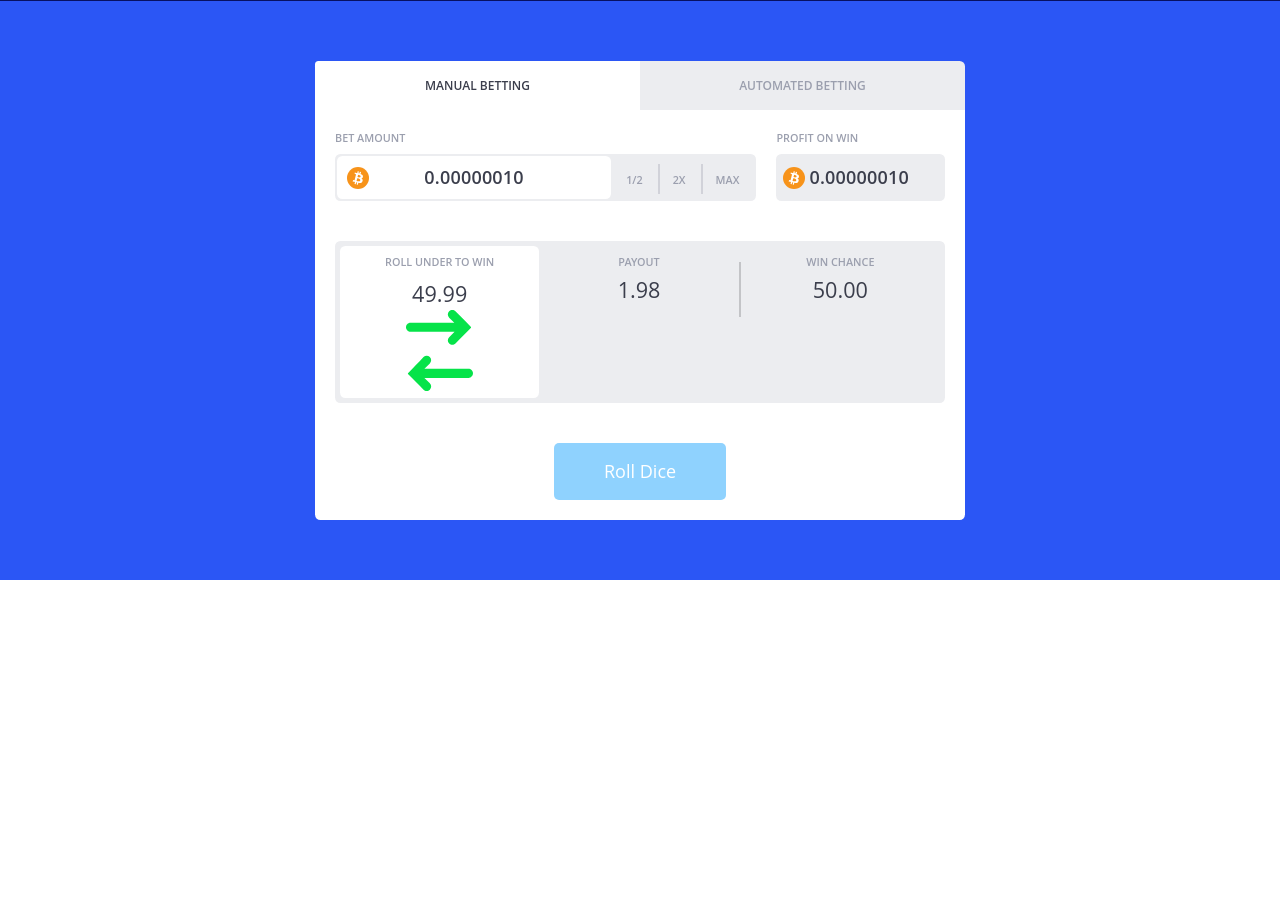
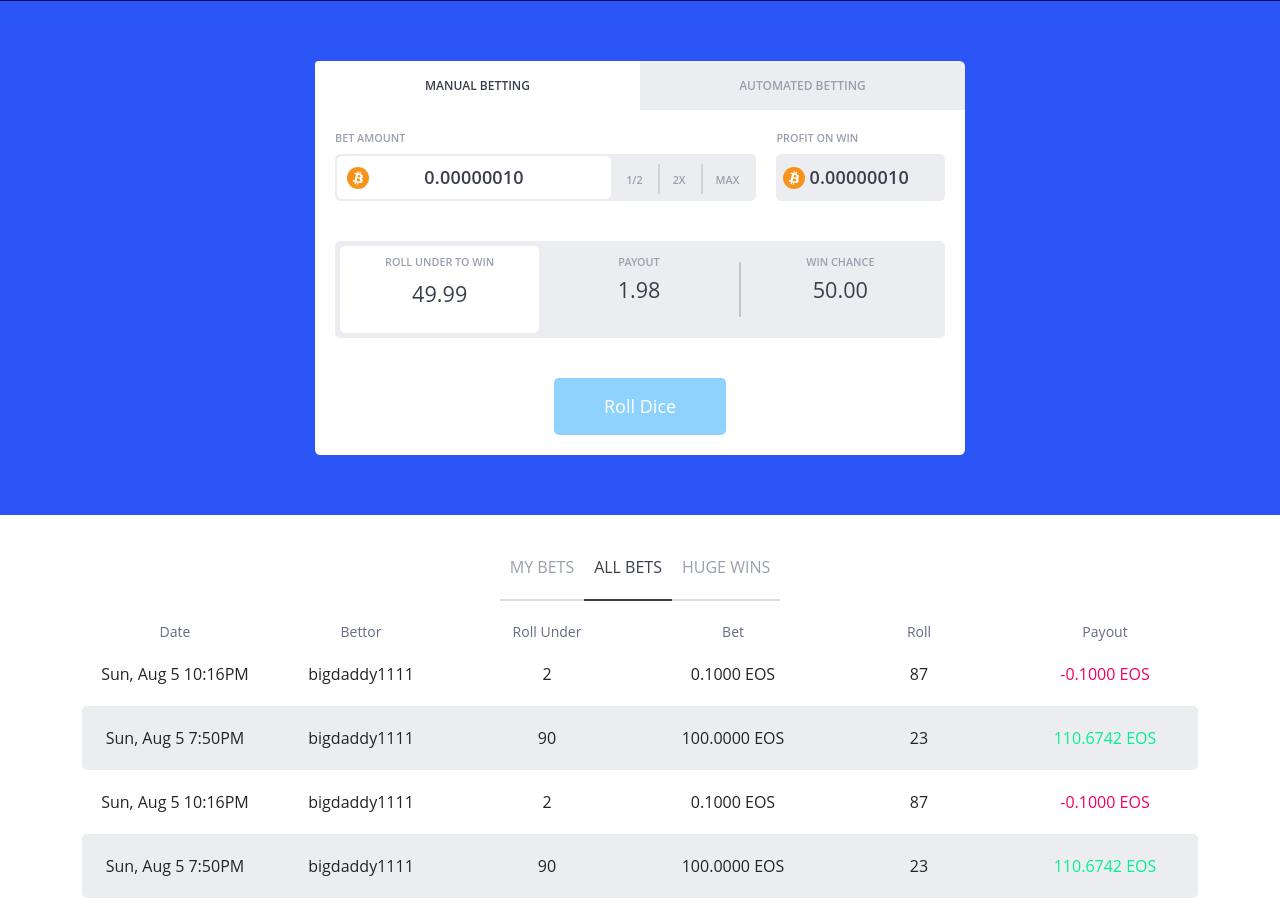
Before and after one commit to TinyQuant/kennybll.github.io, a plain HTML site: page index.html in a window 1280 px wide. Shown: the part 59-977 px from the top of the page. Before the commit the page ends 800 px from the top, so only its background shows below. Drawn offline with nearby package versions, Linux system fonts and the light colour scheme.

Commit message:
Add Scores Table

```diff
--- a/index.css
+++ b/index.css
@@ -1,5 +1,9 @@
 * {
   font-family: 'Open Sans', sans-serif;
+}
+
+.flex-fill-1 {
+  flex: 1 !important;
 }
 
 .navbar.navbar-dark {
@@ -408,6 +412,74 @@
   border-radius: 5px;
 }
 
+.scores {
+  display: flex;
+  flex-direction: column;
+  padding: 20px;
+  align-items: center;
+}
+
+.scores .scores-switch {
+  display: flex;
+  align-items: center;
+  max-width: 400px;
+  margin: 0 auto;
+}
+
+.scores .scores-switch button {
+  justify-content: center;
+  text-transform: uppercase;
+  color: #9b9fae;
+  border: none;
+  border-bottom: 2px solid #dfe0e5;
+  display: flex;
+  padding: 20px 10px;
+  background-color: #ffffff;
+}
+
+.scores .scores-active {
+  border-color: #3b3e4c !important;
+  color: #3b3e4c !important;
+}
+
+.scores .scores-table {
+  width: 90%;
+  text-align: center;
+  margin-top: 20px;
+}
+
+.scores .scores-table-top span {
+  font-size: 14px;
+  color: #666b82;
+}
+
+.scores .scores-table-bottom {
+  display: flex;
+  flex-direction: column;
+}
+
+.scores .scores-table-bottom li {
+  padding: 20px 0px;
+  width: 100%;
+}
+
+.scores .scores-table-bottom li.off {
+  background-color: #ecedf0;
+  border-radius: 5px;
+}
+
+.scores .scores-table-bottom li span {
+  text-align: center;
+}
+
+.scores .scores-table-bottom li span.loss {
+  color: #F10260;
+}
+
+.scores .scores-table-bottom li span.win {
+  color: #02F292;
+}
+
 @media (max-width: 345px) {
   .navbar.navbar-dark .navbar-more {
     display: none;
--- a/index.html
+++ b/index.html
@@ -40,31 +40,13 @@
         </button>
       </div>
       <div class="navbar-balance">
-        <button type="button" class="btn btn-link navbar-link navbar-bal navbar-dropdownbtn" id="dropdownMenuLink2" data-toggle="dropdown" aria-haspopup="true" aria-expanded="false">
+        <button type="button" class="btn btn-link navbar-link navbar-bal navbar-dropdownbtn">
           <img src="./bitcoin.svg" class="navbar-coin" /><span class="navbar-bal-span">0.00000010</span>
-          <img src="dropdown.svg" class="navbar-arrow" />
-          <div class="dropdown-menu dropdown-menu-right dropdown-middle" aria-labelledby="dropdownMenuLink2">
-            <a class="dropdown-item center" href="#"><img src="./bitcoin.svg" class="navbar-coin" /><span class="navbar-bal-span">0.00000010</span></a>
-            <a class="dropdown-item center" href="#"><img src="./bitcoin.svg" class="navbar-coin" /><span class="navbar-bal-span">0.00000010</span></a>
-            <a class="dropdown-item center" href="#"><img src="./bitcoin.svg" class="navbar-coin" /><span class="navbar-bal-span">0.00000010</span></a>
-          </div>
         </button>
       </div>
       <div class="d-flex justify-content-between flex-row">
-        <button type="button" class="btn btn-link navbar-link navbar-deposit">Deposit</button>
-        <button type="button" class="btn btn-link navbar-link navbar-withdraw">Withdraw</button>
-        <button type="button" class="btn btn-link navbar-link navbar-faucet">Faucet</button>
-        <hr class="navbar-hr">
-        <button type="button" class="btn btn-link navbar-link navbar-account navbar-dropdownbtn" id="dropdownMenuLink1" data-toggle="dropdown" aria-haspopup="true" aria-expanded="false">
-          <span class="navbar-account">Account</span>
-          <img src="dropdown.svg" class="navbar-arrow" />
-          <div class="dropdown-menu dropdown-menu-right dropdown-right" aria-labelledby="dropdownMenuLink1">
-            <a class="dropdown-item" href="#">Settings</a>
-            <a class="dropdown-item" href="#">Messages</a>
-            <a class="dropdown-item" href="#">Statistics</a>
-            <a class="dropdown-item" href="#">Affiliate</a>
-          </div>
-        </button>
+        <button type="button" class="btn btn-link navbar-link navbar-deposit">Refferals</button>
+        <button type="button" class="btn btn-link navbar-link navbar-withdraw">FAQ</button>
       </div>
     </div>
 
@@ -113,7 +95,7 @@
               <span class="game-container-middle-roll-title">Roll Under To Win</span>
               <div class="game-container-middle-roll-value-wrapper">
                 <span class="game-container-middle-roll-value">49.99</span>
-                <img src="./switch.svg" />
+                <!-- <img src="./switch.svg" /> -->
               </div>
             </button>
             <div class="game-container-middle-payout">
@@ -134,6 +116,64 @@
     </div>
   </div>
 
+  <div class="scores">
+    <div class="scores-switch">
+      <button>
+        <span>My Bets</span>
+      </button>
+      <button class="scores-active">
+        <span>All Bets</span>
+      </button>
+      <button>
+        <span>Huge Wins</span>
+      </button>
+    </div>
+    <div class="scores-table">
+      <div class="scores-table-top d-flex">
+        <span class="flex-fill-1">Date</span>
+        <span class="flex-fill-1">Bettor</span>
+        <span class="flex-fill-1">Roll Under</span>
+        <span class="flex-fill-1">Bet</span>
+        <span class="flex-fill-1">Roll</span>
+        <span class="flex-fill-1">Payout</span>
+      </div>
+      <div class="scores-table-bottom d-flex">
+        <li class="d-flex">
+          <span class="flex-fill-1">Sun, Aug 5 10:16PM</span>
+          <span class="flex-fill-1">bigdaddy1111</span>
+          <span class="flex-fill-1">2</span>
+          <span class="flex-fill-1">0.1000 EOS</span>
+          <span class="flex-fill-1">87</span>
+          <span class="flex-fill-1 loss">-0.1000 EOS</span>
+        </li>
+        <li class="d-flex off">
+          <span class="flex-fill-1">Sun, Aug 5 7:50PM</span>
+          <span class="flex-fill-1">bigdaddy1111</span>
+          <span class="flex-fill-1">90</span>
+          <span class="flex-fill-1">100.0000 EOS</span>
+          <span class="flex-fill-1">23</span>
+          <span class="flex-fill-1 win">110.6742 EOS</span>
+        </li>
+        <li class="d-flex">
+          <span class="flex-fill-1">Sun, Aug 5 10:16PM</span>
+          <span class="flex-fill-1">bigdaddy1111</span>
+          <span class="flex-fill-1">2</span>
+          <span class="flex-fill-1">0.1000 EOS</span>
+          <span class="flex-fill-1">87</span>
+          <span class="flex-fill-1 loss">-0.1000 EOS</span>
+        </li>
+        <li class="d-flex off">
+          <span class="flex-fill-1">Sun, Aug 5 7:50PM</span>
+          <span class="flex-fill-1">bigdaddy1111</span>
+          <span class="flex-fill-1">90</span>
+          <span class="flex-fill-1">100.0000 EOS</span>
+          <span class="flex-fill-1">23</span>
+          <span class="flex-fill-1 win">110.6742 EOS</span>
+        </li>
+      </div>
+    </div>
+  </div>
+
   <script src="https://code.jquery.com/jquery-3.3.1.slim.min.js" integrity="sha384-q8i/X+965DzO0rT7abK41JStQIAqVgRVzpbzo5smXKp4YfRvH+8abtTE1Pi6jizo"
     crossorigin="anonymous"></script>
   <script src="https://cdnjs.cloudflare.com/ajax/libs/popper.js/1.14.3/umd/popper.min.js" integrity="sha384-ZMP7rVo3mIykV+2+9J3UJ46jBk0WLaUAdn689aCwoqbBJiSnjAK/l8WvCWPIPm49"
```
